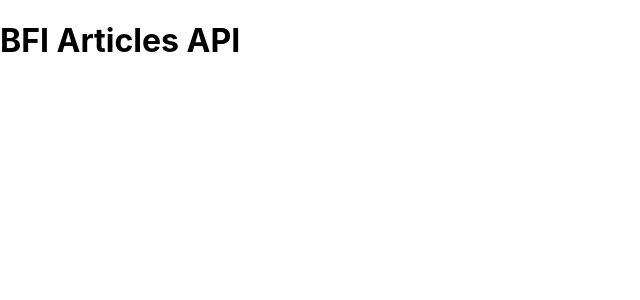
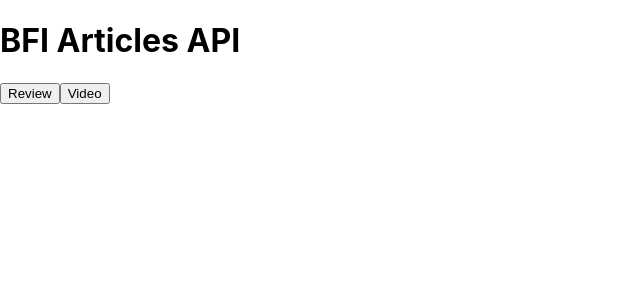
Before and after one commit to Harriethw/bfi-test, a React (Create React App) app: page / in a window 1280 px wide. Shown: the top 300 px of the page, without its empty margins (0-640 px from the left). Built offline with nearby package versions, Linux system fonts and the light colour scheme.

Commit message:
show tab headings based on props

```diff
--- a/package.json
+++ b/package.json
@@ -6,6 +6,7 @@
     "@testing-library/jest-dom": "^4.2.4",
     "@testing-library/react": "^9.3.2",
     "@testing-library/user-event": "^7.1.2",
+    "fetch": "^1.1.0",
     "react": "^16.13.1",
     "react-dom": "^16.13.1",
     "react-scripts": "3.4.1"
--- a/src/App.js
+++ b/src/App.js
@@ -1,11 +1,15 @@
 import React from 'react';
+import * as mockData from './components/Tabs/mockData/mockArticles.json'
+import Tabs from './components/Tabs/Tabs';
 
 function App() {
+
   return (
     <div className="App">
       <header className="App-header">
         <h1>BFI Articles API</h1>
       </header>
+      <div><Tabs data={mockData.default}/></div>
     </div>
   );
 }
--- /dev/null
+++ b/src/components/Tabs/Tabs.js
@@ -0,0 +1,15 @@
+import React from 'react';
+
+export default function Tabs(props) {
+
+    const { data } = props;
+
+    const TabHeaders = () => {
+        return data.map((article, index) => {
+            const { tabTitle} = article;
+            return (<button key={index}>{tabTitle}</button>)
+        })
+    }
+
+    return (<><TabHeaders /></>)
+};
--- /dev/null
+++ b/src/components/Tabs/mockData/mockArticles.json
@@ -0,0 +1 @@
+[{ "tabTitle": "Review" }, { "tabTitle": "Video" }]
```
Also changed, not shown: src/hooks/getArticleData.js (added, +21 -0 lines), 2 other files (tests, documents, lock files or other folders).
